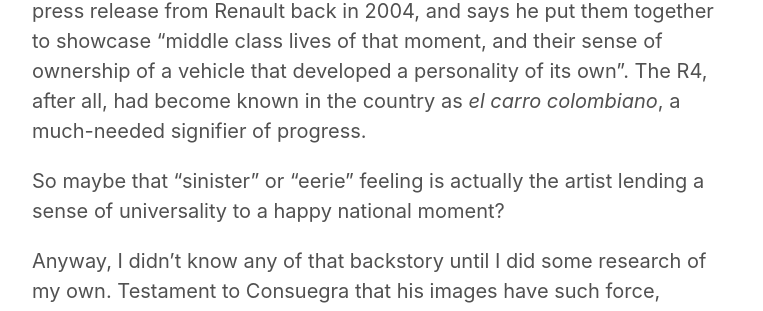
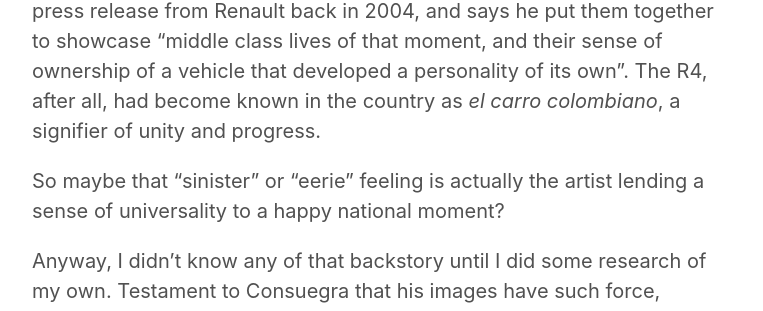
Before and after one commit to JMDKC/jmdkc.github.io, a Jekyll site: the page built from _posts/2019-02-03-consuegra-mamm.md, in a window 1280 px wide. Shown: the part 1495-1806 px from the top of the page, without its empty margins (258-1021 px from the left). Built offline with Jekyll 4.4.1, drawn with Linux system fonts in a browser that asks for light colours.

Commit message:
amended post

```diff
--- a/_posts/2019-02-03-consuegra-mamm.md
+++ b/_posts/2019-02-03-consuegra-mamm.md
@@ -17,7 +17,7 @@ One mother - or grandma - hoists her child proudly onto the roof of a shiny whit
 
 In [another maternal scene](http://nicolasconsuegra.com/portfolio/uno-de-nosotros-entre-nosotros-con-nosotros/), a young mum leans out of the driving seat, proffering a placid baby in pure-white swaddling clothes. And there’s a young man - or maybe woman, the blur makes it impossible to tell - in a plunging v-neck and flares, leaning against their Renault, proudly possessive.
 
-Consuegra culled the original versions of the photos from a celebratory press release from Renault back in 2004, and says he put them together to showcase “middle class lives of that moment, and their sense of ownership of a vehicle that developed a personality of its own”. The R4, after all, had become known in the country as *el carro colombiano*, a much-needed signifier of progress.
+Consuegra culled the original versions of the photos from a celebratory press release from Renault back in 2004, and says he put them together to showcase “middle class lives of that moment, and their sense of ownership of a vehicle that developed a personality of its own”. The R4, after all, had become known in the country as *el carro colombiano*, a signifier of unity and progress.
 
 So maybe that “sinister” or “eerie” feeling is actually the artist lending a sense of universality to a happy national moment?
 
```
